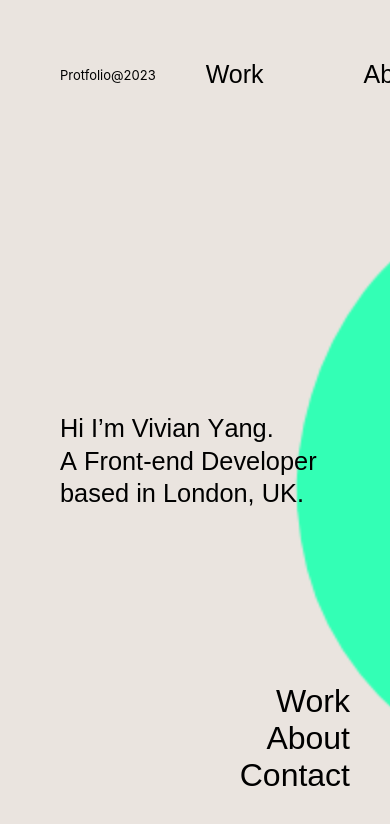
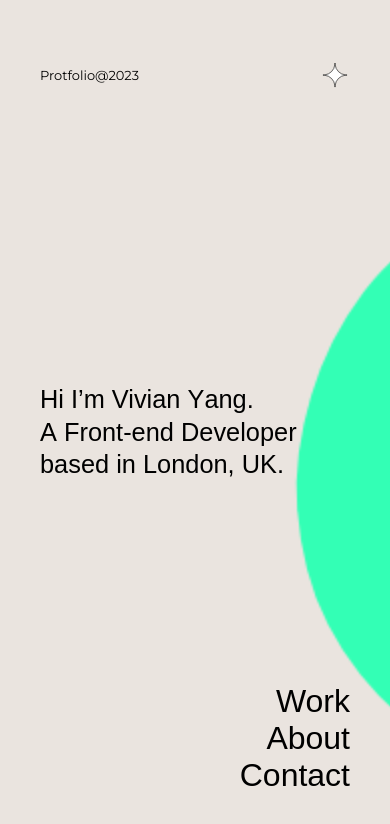
Before and after one commit to viboloveyou12/vivian-site, a React (Create React App) app: page /home in a window 390 px wide. Shown: the top 824 px of the page. Built offline with nearby package versions, Linux system fonts and the light colour scheme; a web font is replaced by a local one.

Commit message:
feat: modify mainlayout

```diff
--- a/src/index.scss
+++ b/src/index.scss
@@ -1,17 +1,16 @@
 @import './styles/variables.scss';
 @import './styles//common.scss';
+@import url('https://fonts.googleapis.com/css2?family=Montserrat&display=swap');
 
 body {
   margin: 0;
-  font-family: -apple-system, BlinkMacSystemFont, 'Segoe UI', 'Roboto', 'Oxygen',
+  font-family: 'Montserrat', 'Segoe UI', 'Roboto', 'Oxygen',
     'Ubuntu', 'Cantarell', 'Fira Sans', 'Droid Sans', 'Helvetica Neue',
     sans-serif;
   -webkit-font-smoothing: antialiased;
   -moz-osx-font-smoothing: grayscale;
   background-color: #EAE4DF;
-  // overflow-y: hidden; /* Hide vertical scrollbar */
   overflow-x: hidden; /* Hide horizontal scrollbar */
-  padding: 60px;
   box-sizing: border-box;
   height: 100vh;
   width: 100vw;
@@ -21,4 +20,13 @@ body {
   -ms-font-smoothing: antialiased;
   -o-font-smoothing: antialiased;
   font-smoothing: antialiased;
+  // cursor: none;
 }
+
+.no-verticalScroll {
+  overflow-y: hidden; /* Hide vertical scrollbar */
+}
+
+.black-bg {
+  background-color: $black-color;
+}
--- a/src/layout/MainLayout.js
+++ b/src/layout/MainLayout.js
@@ -1,7 +1,10 @@
-import { motion } from "framer-motion";
+import { motion, AnimatePresence } from "framer-motion";
 import { Link } from 'react-router-dom';
 import Canvas from '../components/Canvas';
 import './style.scss';
+import Star from '../img/star.svg';
+import { MouseContext } from '../context/cursorContext';
+import { useContext } from "react";
 
 const transition = { duration: 0.6, ease: [0.43, 0.13, 0.23, 0.96 ]}
 const mediaHoverTransition = {
@@ -10,14 +13,25 @@ const mediaHoverTransition = {
 }
 
 const MainLayout = ({ path = '', children }) => {
+    const { cursorType, cursorChangeHandler } = useContext(MouseContext);
+    const pages = ['Work', 'About', 'Contact'];
+
     const renderHeader = (path) => (
         path === '/home' ? (
             <header className="layout-header">
                 <div className="header-left">Protfolio@2023</div>
                 <div className="header-nav">
-                    <Link to="/work">Work</Link>
-                    <Link to="/about">About</Link>
-                    <Link to="/contact">Contact</Link>
+                    <img src={Star} alt="header-icon"></img>
+                    {pages.map((name, key) => (
+                        <Link
+                            to={`/${name.toLowerCase()}`}
+                            key={name+key}
+                            // onMouseEnter={() => cursorChangeHandler("hovered")}
+                            // onMouseLeave={() => cursorChangeHandler("")}
+                        >
+                            {name}
+                        </Link>
+                    ))}
                 </div>
             </header>
         ) : (
@@ -50,11 +64,11 @@ const MainLayout = ({ path = '', children }) => {
 
     return (
         <motion.div
-            className="layout"
+            className={`layout ${path === '/contact' ? 'white-content' : ''}`}
             exit={{ opacity: 0}}
             transition={transition}
         >
-            <Canvas />
+            <Canvas path={path}/>
             {renderHeader(path)}
             {children}
         </motion.div>
--- a/src/layout/style.scss
+++ b/src/layout/style.scss
@@ -11,15 +11,22 @@ $arrow-head-width: 8px;
 $arrow-head-thickness: $shaft-thickness;
 
 .layout {
-    width: 100%;
+    width: 100vw;
     height: 100%;
+    padding: 60px 80px;
+    box-sizing: border-box;
 
     &-header {
+        z-index: 100;
         display: flex;
-        width: 100%;
+        width: calc(100% - 160px);
         justify-content: space-between;
         align-items: center;
         font-size: 13px;
+        position: fixed;
+        // backdrop-filter: blur(6px);
+        // background-color: rgba(234,228, 243,.15);
+
 
         a:visited {
             color: #000000;
@@ -30,7 +37,6 @@ $arrow-head-thickness: $shaft-thickness;
 
             a {
                 text-decoration: none;
-                letter-spacing: 10px;
                 display: block;
             }
 
@@ -44,12 +50,18 @@ $arrow-head-thickness: $shaft-thickness;
                 text-decoration: none;
                 margin: 0 50px;
                 font-size: 25px;
+                display: block;
+                transform: translate3d(100, 100 50);
 
-                &:hover {
-                    text-decoration: line-through;
-                    transition: .2s;
+                &:last-child {
+                  margin-right: 0px;
                 }
             }
+
+            img {
+              display: none;
+            }
+
         }
         .header-media {
             display: flex;
@@ -58,7 +70,7 @@ $arrow-head-thickness: $shaft-thickness;
 
             .decorate-line {
                 max-width: 100px;
-                width: 100px;
+                width: calc(40vw - 150px);
                 height: 1px;
                 border-bottom: solid 1px #000000;
                 margin-right: 30px;
@@ -213,3 +225,87 @@ $arrow-head-thickness: $shaft-thickness;
     }
   }
 }
+
+.white-content {
+  .layout-header {
+    a {
+      color: $white-color !important;
+    }
+
+    .decorate-line {
+      border-color: $white-color;
+    }
+
+    .header-left {
+      .the-arrow {
+        &.-left {
+          > .shaft {
+            background-color: $white-color;
+
+            &:before,
+            &:after {
+              background-color: $white-color;
+            }
+          }
+        }
+
+        > .shaft {
+          background-color: $white-color;
+
+          &:before,
+          &:after {
+            background-color: $white-color;
+          }
+        }
+      }
+
+    // Animated Arrow Button
+    .animated-arrow {
+      color: $white-color;
+
+      &:hover {
+        color: $white-color;
+
+        > .the-arrow.-left {
+          > .shaft {
+            background-color: $white-color;
+
+            &:before,
+            &:after {
+              background-color: $white-color;
+            }
+          }
+        }
+      }
+    }
+    }
+  }
+}
+
+@media screen and (max-width: 700px) {
+  .layout {
+    padding: 60px 40px;
+
+    &-header {
+      width: calc(100% - 80px);
+      z-index: 15;
+
+      .header-left {
+
+      }
+      .header-nav{
+        a {
+          display: none;
+        }
+        img {
+          display: block;
+          width: 30px;
+        }
+      }
+      .header-media {
+        .decorate-line {
+        }
+      }
+    }
+  }
+}
```
